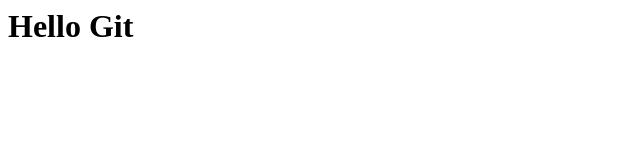
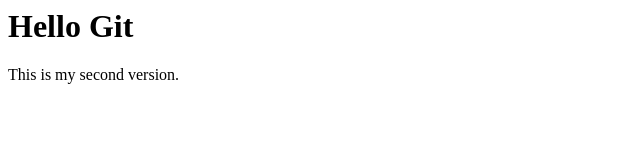
Before and after one commit to nidhishreetm/my-first-git-project, a plain HTML site: page index.html in a window 1280 px wide. Shown: the whole page, without its empty margins (0-640 px from the left). Drawn offline with Linux system fonts and the light colour scheme.

Commit message:
Update index.html with second version

```diff
--- a/index.html
+++ b/index.html
@@ -1 +1,3 @@
+
 <h1>Hello Git</h1>
+<p>This is my second version.</p>
```
